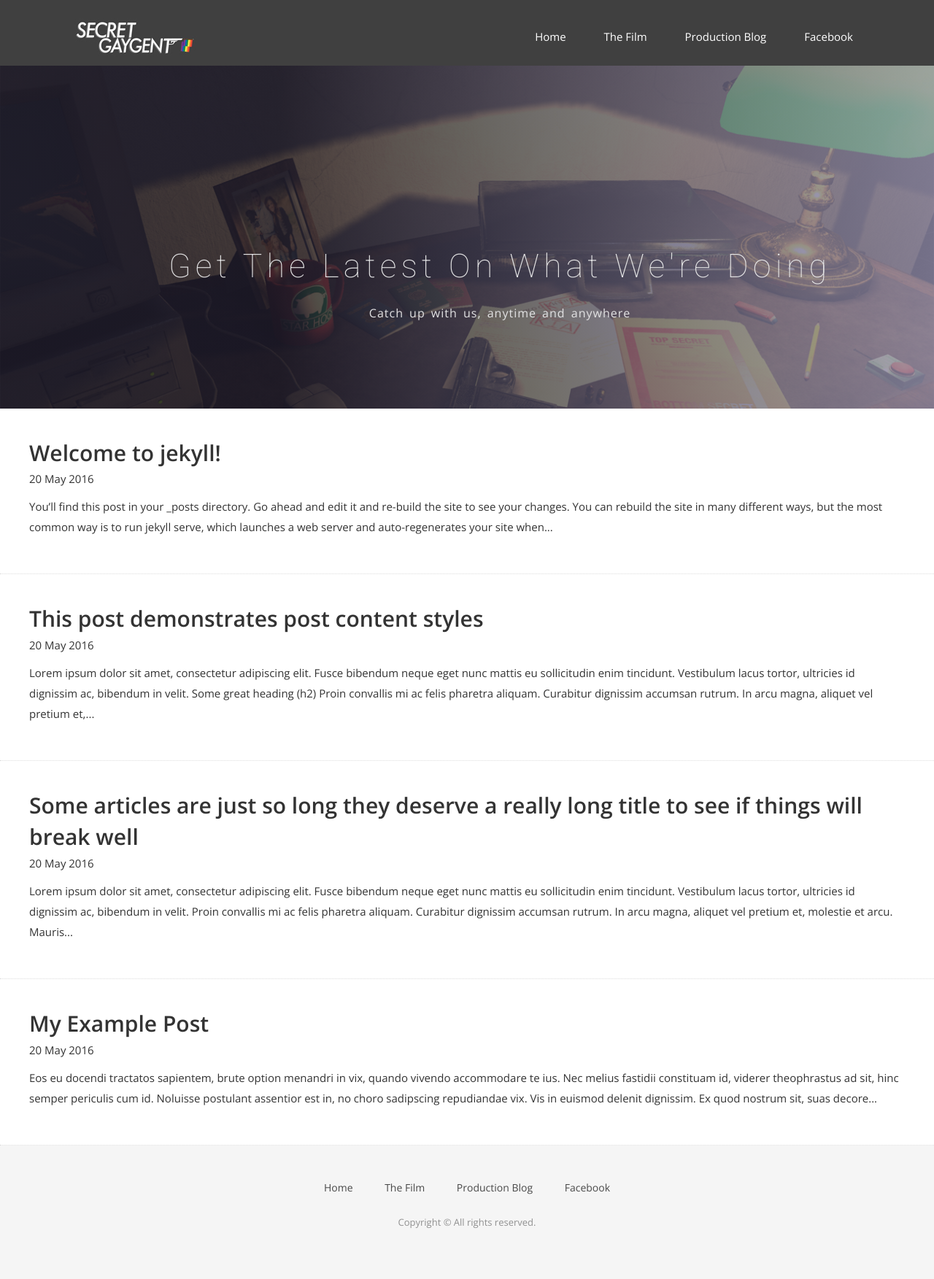
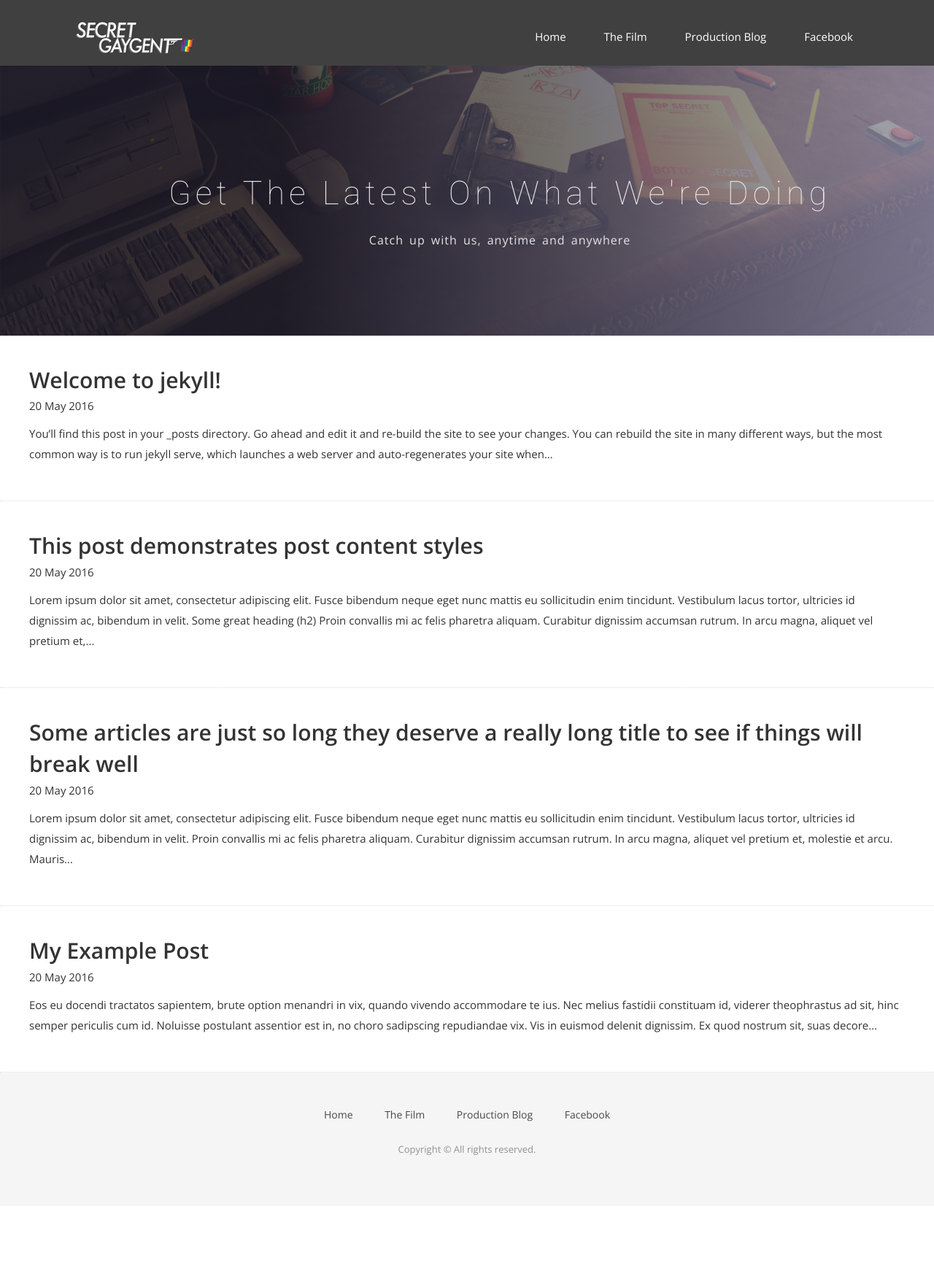
Before and after one commit to jetgirl78/secret, a Jekyll site: the page built from blog.html, in a window 1280 px wide. Shown: the whole page at 73% size. Built offline with Jekyll 4.4.1, drawn with Linux system fonts in a browser that asks for light colours; nearby versions of some CDN libraries; some web fonts are replaced; after the commit the page ends 1653 px from its top, so only the background shows below that.

Commit message:
Update airspace.css

```diff
--- a/css/airspace.css
+++ b/css/airspace.css
@@ -360,7 +360,8 @@ header .navbar-default .navbar-nav li a:hover {
 #global-header {
   background: url("../img/slider2.jpg") no-repeat;
   background-size: cover;
-  padding-top: 250px;
+  background-position: bottom;
+  padding-top: 150px;
   padding-bottom: 107px;
   position: relative;
   background-attachment: fixed;
```
